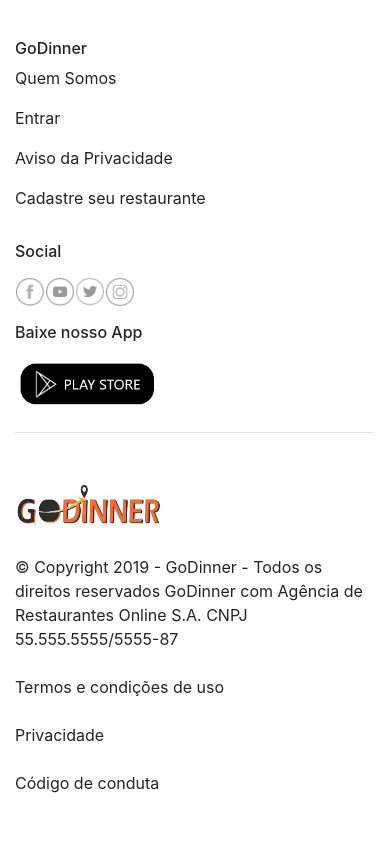
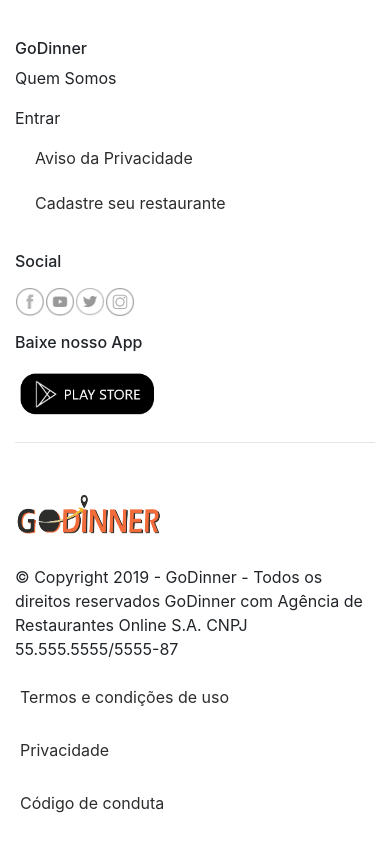
Before and after one commit to Marlon2001/TCC-GoDinner, a React (Create React App) app in the folder GoDinner/: page /quem-somos in a window 390 px wide. Shown: the part 2185-3029 px from the top of the page. Before the commit the page ends 3004 px from the top, so only its background shows below. Built offline with nearby package versions, Linux system fonts and the light colour scheme; what styled-theming would draw is missing.

Commit message:
pagina goDinner pronta

```diff
--- a/GoDinner/src/componentes/menu/MenuInicial.js
+++ b/GoDinner/src/componentes/menu/MenuInicial.js
@@ -31,9 +31,12 @@
                         </div>
                         <div className="collapse navbar-collapse" id="navbarSite">
                             <ul className="navbar-nav ml-auto">
-                                <span onClick={this.handleClick.bind(this)}>
-                                    <li className="nav-item ">Entrar como restaurante</li>
-                                </span>
+                                <Link to="/quem-somos">
+                                    <li className="nav-item link-menu">Quem Somos</li>
+                                </Link>
+                                <Link onClick={this.handleClick.bind(this)}>
+                                    <li className="nav-item link-menu">Entrar como restaurante</li>
+                                </Link>
                             </ul>
                         </div>
                     </div>
--- a/GoDinner/src/componentes/rodape/RodapePrincipal.js
+++ b/GoDinner/src/componentes/rodape/RodapePrincipal.js
@@ -10,6 +10,12 @@
 
 
 class RodapePrincipal extends Component{
+
+    handleClick() {
+        // do something meaningful, Promises, if/else, whatever, and then
+        window.location.assign('//restaurante.godinner.tk');
+      }
+
     render(){
         return(
             <Fragment>
@@ -20,8 +26,11 @@
                                     <h6>GoDinner</h6>
                                     <p><Link to="/quem-somos">Quem Somos</Link></p>
                                     <p><Link to="/login-go-dinner">Entrar</Link></p>
-                                    <p>Aviso da Privacidade</p>
-                                    <p>Cadastre seu restaurante</p>
+                                    <p className="link-menu-2" >Aviso da Privacidade</p>
+                                    <Link onClick={this.handleClick.bind(this)}>
+                                        <p className="link-menu-2">Cadastre seu restaurante</p>
+                                    </Link>
+
                                 </div>
                                 <div className="col-md-4 col-sm-4 mt-2 mb-2">
                                     <h6>Social</h6>
@@ -45,9 +54,9 @@
                                     © Copyright 2019 - GoDinner - Todos os direitos reservados GoDinner com Agência de Restaurantes Online S.A.
                                     CNPJ 55.555.5555/5555-87
                                 </div>
-                                <div className="col-md-2 mb-4"> Termos e condições de uso</div>
-                                <div className="col-md-1 mb-4">Privacidade</div>
-                                <div className="col-md-2 mb-4">Código de conduta</div>
+                                <div className="col-md-2 mb-4 link-menu-2"> Termos e condições de uso</div>
+                                <div className="col-md-1 mb-4 link-menu-2">Privacidade</div>
+                                <div className="col-md-2 mb-4 link-menu-2">Código de conduta</div>
                             </div>
                         </div>
                     </footer>
--- a/GoDinner/src/recursos/css/style.css
+++ b/GoDinner/src/recursos/css/style.css
@@ -235,7 +235,29 @@
     box-shadow: 10px 10px 41px -21px rgba(0,0,0,0.75);
 }
 
+.link-menu{
+    color:#2D2D2C;
+    padding-left: 20px;
+    padding-bottom: 5px;
+}
 
+
+
+.link-menu:hover{
+    color:#F26B3A;
+    padding-left: 20px;
+    padding-bottom: 5px;
+    cursor: pointer;
+}
+
+.link-menu-2{
+    color:#2D2D2C;
+}
+
+.link-menu-2:hover{
+    color:#F26B3A;
+    cursor: pointer;
+}
 
 @media screen and (max-width: 800px) {
     .display-4-formatacao{
@@ -279,4 +301,16 @@
         width: 100px;
         height: 100px;
     }
+
+    .link-menu, .link-menu-2{
+        color:#2D2D2C;
+        padding-left: 20px;
+        padding-bottom: 5px;
+    }
+
+
+
+    .link-menu:hover , .link-menu-2:hover{
+        color:#2D2D2C;
+    }
 }
```
Also changed, not shown: GoDinner/src/componentes/globais/Slider.js (+106 -0 lines), 18 other files (tests, documents, lock files or other folders).
